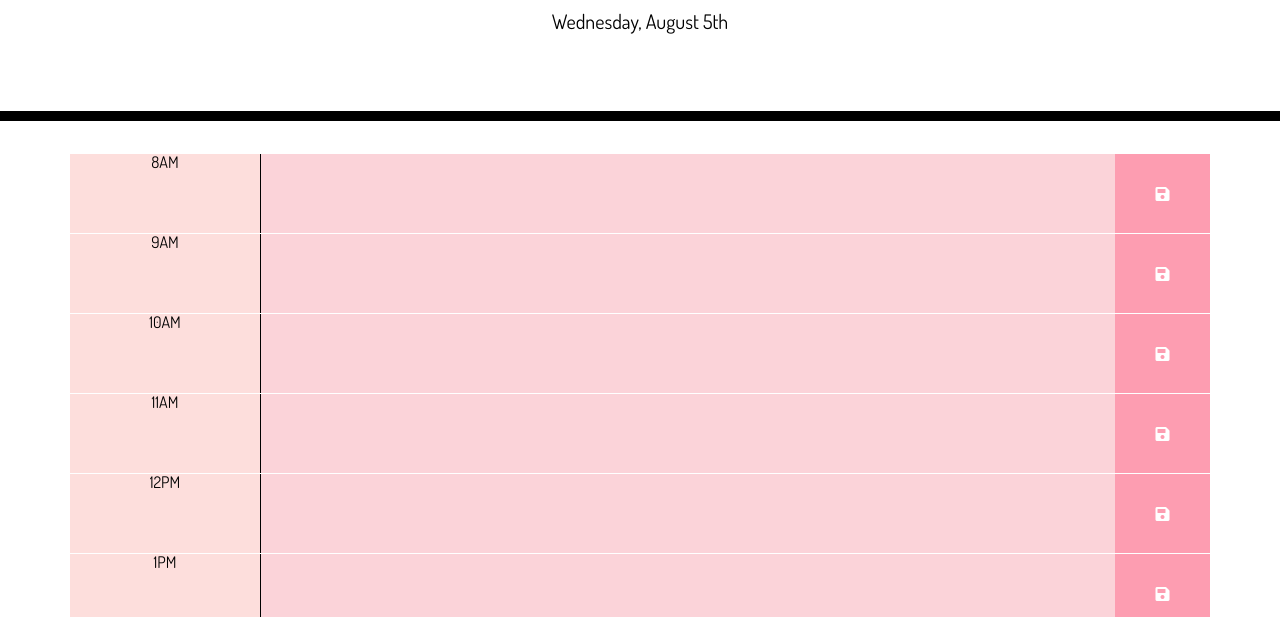
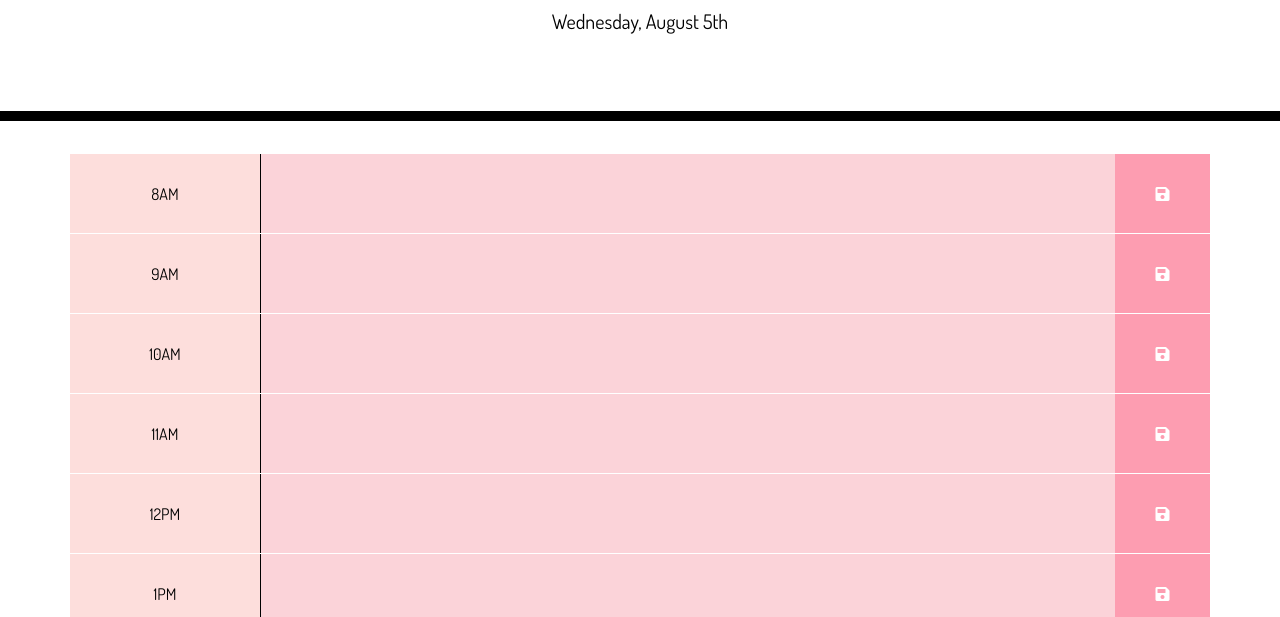
Before and after one commit to elliemom/day-planner, a plain HTML site: page index.html in a window 1280 px wide. Shown: the part 183-800 px from the top of the page. Drawn offline with nearby package versions, Linux system fonts and the light colour scheme.

Commit message:
Update style.css

```diff
--- a/style.css
+++ b/style.css
@@ -34,14 +34,15 @@ textarea{
 .row {
   white-space: pre-wrap;
   height: 80px;
-  border-top: 1px solid white;;
+  border-top: 1px solid white;
+  background-color: #fddedc;
 }
 
 .hour {
   background-color: #fddedc;
   color: #000000;
   text-align: center;
-
+  margin: auto;
 }
 
 .past {
```
